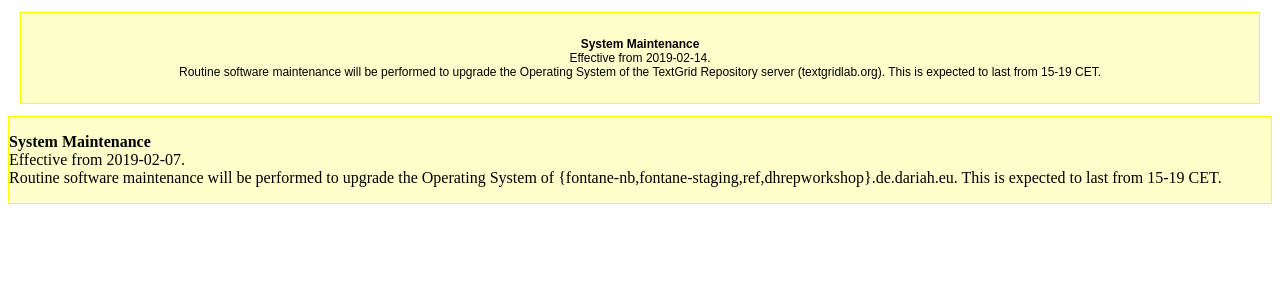
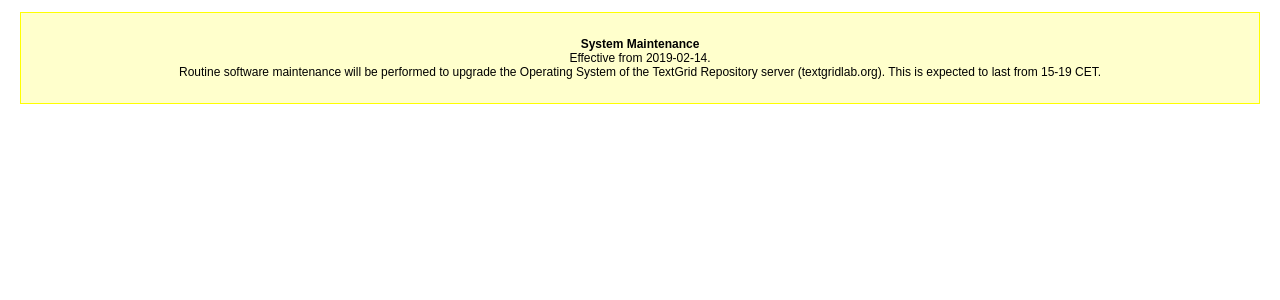
Before and after one commit to DARIAH-DE/status, a Jekyll site: the page built from textgrid/repstatus.md, in a window 1280 px wide. Shown: the top 300 px of the page. Built offline with Jekyll 4.4.1, drawn with Linux system fonts in a browser that asks for light colours.

Commit message:
Add more changes. Errors persist :-(

```diff
--- a/_data/announcements.yaml
+++ b/_data/announcements.yaml
@@ -1,17 +1,8 @@
 ---
 - title: 'System Maintenance'
+  description: 'Routine software maintenance will be performed to upgrade the Operating System of the TextGrid Repository server (textgridlab.org). This is expected to last from 15-19 CET.'
   date_start: '2019-02-14'
   date_end:
   hide: false
-  description: 'Routine software maintenance will be performed to upgrade the Operating System of the TextGrid Repository server (textgridlab.org). This is expected to last from 15-19 CET.'
   affected:
     - '/servers/textgrid-esx2'
-- title: 'System Maintenance'
-  date_start: '2019-02-07'
-  date_end:
-  hide: false
-  description: 'Routine software maintenance will be performed to upgrade the Operating System of {fontane-nb,fontane-staging,ref,dhrepworkshop}.de.dariah.eu. This is expected to last from 15-19 CET.'
-  affected:
-    - '/servers/ref'
-    - '/services/fontane'
-    - '/servers/dhrepworkshop'
--- a/_data/history.yaml
+++ b/_data/history.yaml
@@ -1,4 +1,12 @@
 ---
+- title: 'System Maintenance'
+  description: 'Routine software maintenance will be performed to upgrade the Operating System of {fontane-nb,fontane-staging,ref,dhrepworkshop}.de.dariah.eu. This is expected to last from 15-19 CET.'
+  date_start: '2019-02-07'
+  date_end: '2019-02-07'
+  affected:
+    - '/servers/ref'
+    - '/services/fontane'
+    - '/servers/dhrepworkshop'
 - title: 'System Maintenance'
   description: 'Routine software maintenance will be performed to upgrade the Operating System of {auth2,cdstar,dfa,mww}.de.dariah.eu. This is expected to last from 15-19 CET.'
   date_start: '2019-01-31'
--- a/_data/outages.yaml
+++ b/_data/outages.yaml
@@ -1,13 +1,8 @@
 ---
-- title: 'System Maintenance'
-  date_start: '2019-01-31'
-  date_end: '2019-01-31'
+- title: 'OUTAGE'
+  description: 'Please describe the probleme here!'
+  date_start: '2019-02-12'
+  date_end:
   hide: true
-  description: 'Routine software maintenance will be performed to upgrade the Operating System of {auth2,cdstar,dfa,mww}.de.dariah.eu. This is expected to last from 15-19 CET.'
   affected:
-    - '/servers/auth2'
-    - '/servers/cdstar'
-    - '/services/dfa'
-    - '/services/mww'
-    - '/services/tgrep'
-    - '/services/tglab'
+    - '/servers/ref'
```
Also changed, not shown: _includes/outage_announce_item.yaml (line endings or trailing spaces).
